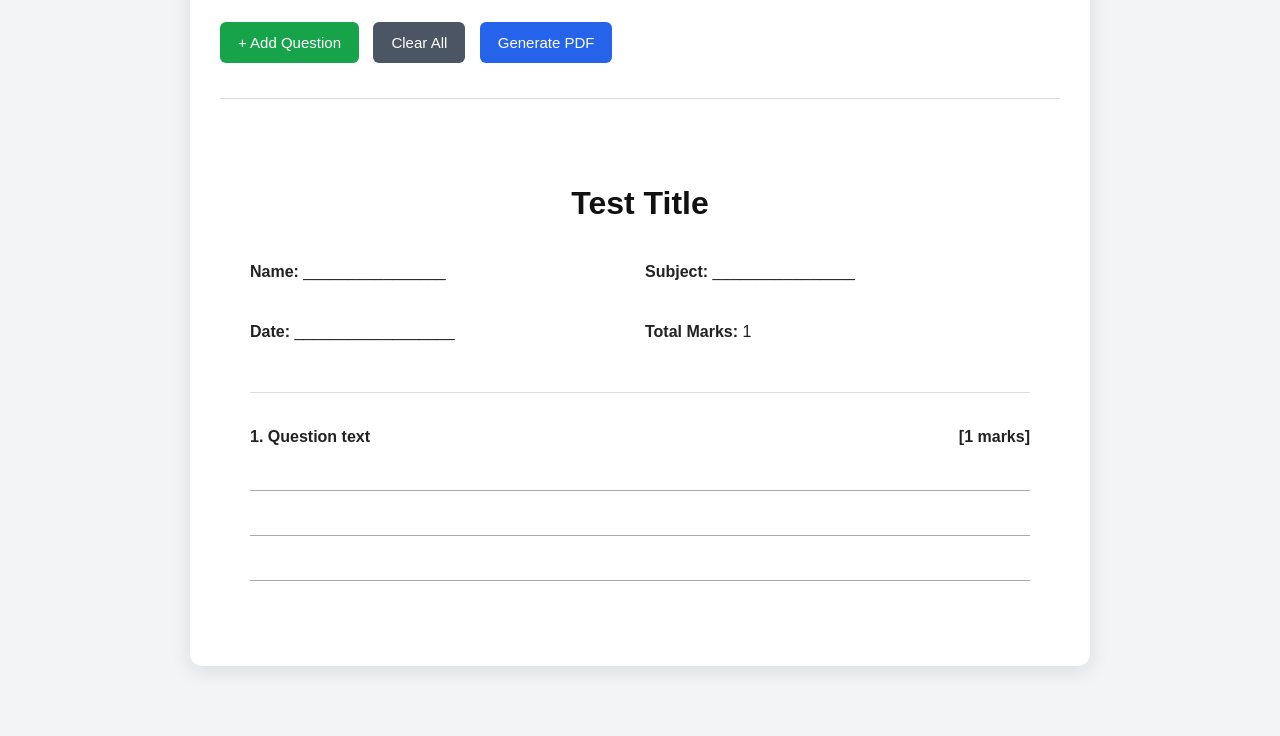
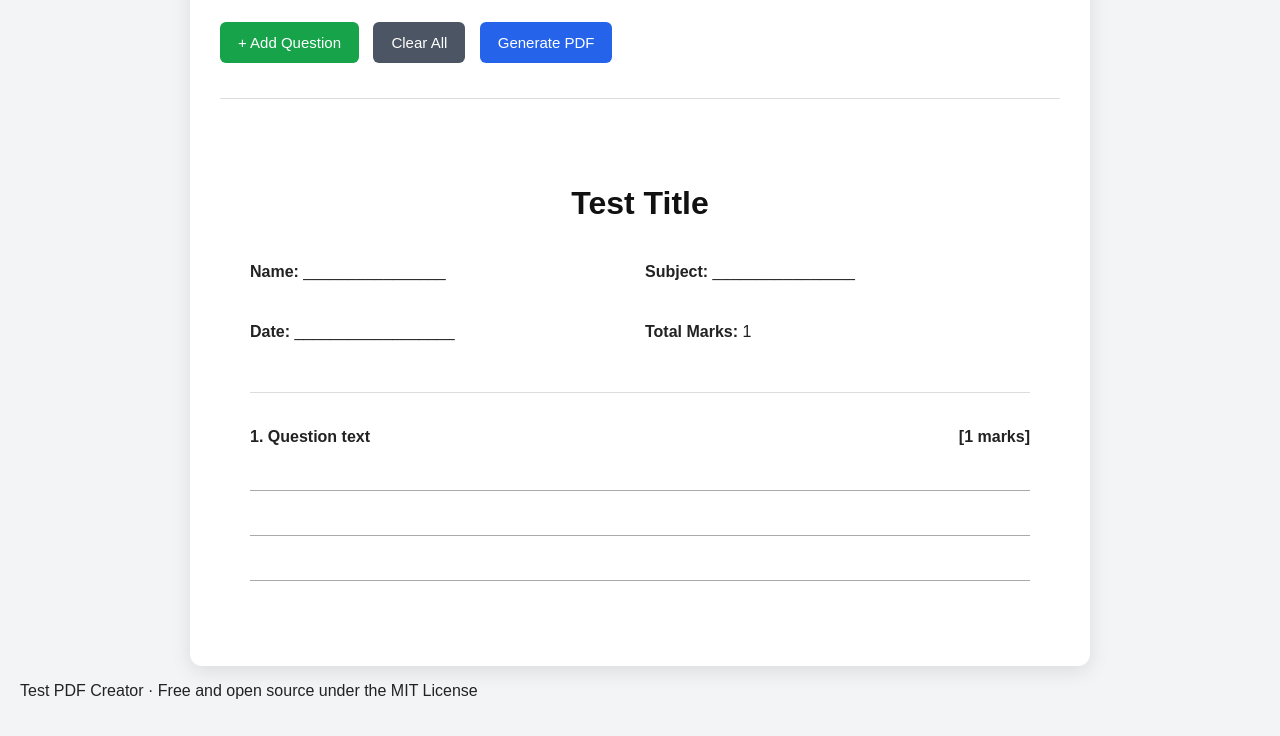
Before and after one commit to veereshr4446/TxtPDF, a website: page index.html in a window 1280 px wide. Shown: the part 686-1422 px from the top of the page. Before the commit the page ends 1372 px from the top, so only its background shows below. Drawn offline with Linux system fonts and the light colour scheme.

Commit message:
feat(html): add footer

```diff
--- a/index.html
+++ b/index.html
@@ -72,6 +72,10 @@
 
 </div>
 
+<footer class="site-footer no-print">
+    <p>Test PDF Creator &middot; Free and open source under the MIT License</p>
+</footer>
+
 <script src="script.js"></script>
 
 <script src="js/counter.js"></script>
```
